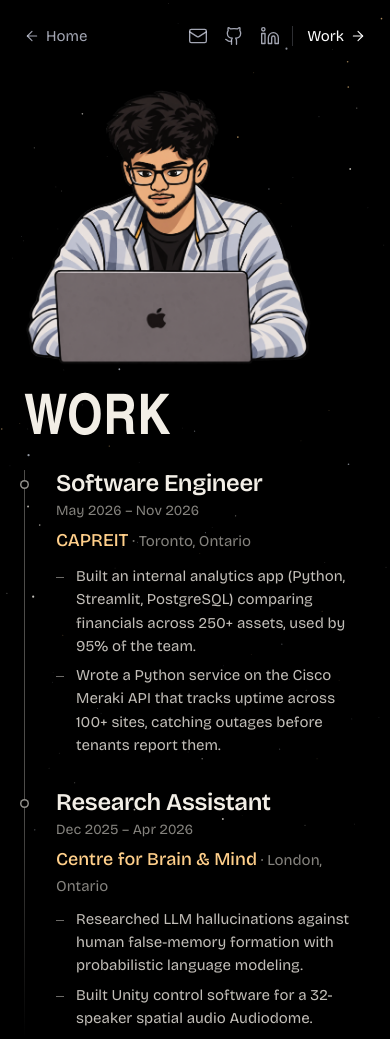
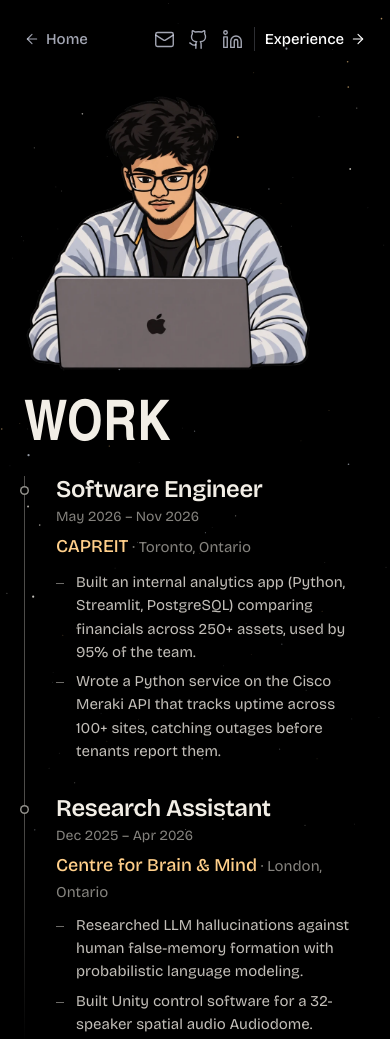
Before and after one commit to ronit567/personal_website-, a plain HTML site: page Desktop/personal/experience.html in a window 390 px wide. Shown: the top 1039 px of the page. Drawn offline with nearby package versions, Linux system fonts and the light colour scheme.

Commit message:
Fix production animations, faster loading, bigger header

```diff
--- a/Desktop/personal/experience.html
+++ b/Desktop/personal/experience.html
@@ -4,7 +4,9 @@
     <meta charset="utf-8" />
     <meta name="viewport" content="width=device-width, initial-scale=1, viewport-fit=cover" />
     <meta name="theme-color" content="#000000" />
-    <title>Work | Ronit Longia</title>
+    <title>Experience | Ronit Longia</title>
+    <link rel="icon" type="image/png" href="favicon.png" />
+    <link rel="apple-touch-icon" href="favicon.png" />
     <link rel="preconnect" href="https://fonts.googleapis.com" />
     <link rel="preconnect" href="https://fonts.gstatic.com" crossorigin />
     <link rel="stylesheet" href="https://fonts.googleapis.com/css2?family=Bricolage+Grotesque:opsz,wght@12..96,400..600&display=swap" />
@@ -51,7 +53,7 @@
         </a>
         <span class="divider" aria-hidden="true"></span>
         <a class="page-link" href="experience.html" aria-current="page">
-          Work
+          Experience
           <svg class="forward" viewBox="0 0 24 24" aria-hidden="true">
             <path d="M5 12h14" />
             <path d="m12 5 7 7-7 7" />
@@ -93,7 +95,7 @@
 
       <!-- the cartoon; moving the pointer over it paints a stroke that shows the real photo -->
       <div class="portrait" id="portrait" tabindex="0">
-        <img src="picture.png" alt="Cartoon of Ronit working on a laptop" />
+        <img src="picture.webp" alt="Cartoon of Ronit working on a laptop" />
         <canvas aria-hidden="true"></canvas>
       </div>
 
@@ -211,7 +213,7 @@
               <text x="20" y="166">same case, new name</text>
               <text class="flip-count" x="300" y="166" text-anchor="end">verdict flipped</text>
             </svg>
-            <video class="project-media" src="bailiff-verdict-flips.mp4" muted loop playsinline autoplay></video>
+            <video class="project-media" src="bailiff-verdict-flips.mp4" muted loop playsinline preload="none"></video>
           </div>
         </li>
 
@@ -237,7 +239,7 @@
                 <line class="strike" x1="146" y1="90" x2="174" y2="90" />
               </g>
             </svg>
-            <video class="project-media" src="ufc.mov" muted loop playsinline autoplay></video>
+            <video class="project-media" src="ufc.mov" muted loop playsinline preload="none"></video>
           </div>
         </li>
 
@@ -255,7 +257,7 @@
             </p>
           </div>
           <div class="project-visual" aria-hidden="true">
-            <video class="project-media" src="rescuewindow.mp4" muted loop playsinline autoplay></video>
+            <video class="project-media" src="rescuewindow.mp4" muted loop playsinline preload="none"></video>
           </div>
         </li>
 
@@ -279,11 +281,28 @@
               <text x="296" y="162" text-anchor="end">3-bit</text>
               <text class="bits" x="160" y="162" text-anchor="middle">fewer bits →</text>
             </svg>
-            <img class="project-media on-white" src="intact_animation.gif" alt="" />
+            <img class="project-media on-white" src="intact_animation.gif" alt="" loading="lazy" />
           </div>
         </li>
       </ul>
     </section>
+
+    <script>
+      // Project clips download and play only once they're on (or near) the screen, so the page
+      // doesn't fetch every video up front; off screen they pause.
+      (() => {
+        const seen = new IntersectionObserver(
+          (entries) => {
+            for (const { target, isIntersecting } of entries) {
+              if (isIntersecting) target.play().catch(() => {});
+              else target.pause();
+            }
+          },
+          { rootMargin: "200px" }
+        );
+        for (const video of document.querySelectorAll("video.project-media")) seen.observe(video);
+      })();
+    </script>
 
     <script>
       // Home: the page clears, leaving the stars; the home page opens up here and comes back down
@@ -325,7 +344,7 @@
         const mask = document.createElement("canvas");
         const m = mask.getContext("2d");
         const photo = new Image();
-        photo.src = "real-cutout.png";
+        photo.src = "real-cutout.webp";
 
         let size = 0;
         let trail = []; // { x, y, r, t, start }: r = brush radius, t = birth time (Infinity: never fades)
--- a/Desktop/personal/styles.css
+++ b/Desktop/personal/styles.css
@@ -32,7 +32,7 @@ body {
 .scene {
   display: block;
   z-index: -2;
-  animation: scene-in 1.6s ease-out both;
+  animation: scene-in 0.7s ease-out both;
 }
 
 /* Darkens the top for text, softens the corners, and adds a little film grain. */
@@ -186,7 +186,7 @@ html.plain .column {
   display: flex;
   align-items: center;
   padding-top: 16px;
-  animation: scene-in 1.6s ease-out both;
+  animation: scene-in 0.7s ease-out both;
 }
 
 .links {
@@ -235,18 +235,18 @@ html.plain .column {
 .icon-link {
   display: grid;
   place-items: center;
-  width: 40px;
-  height: 40px;
+  width: 46px;
+  height: 46px;
 }
 
 .icon-link svg {
-  width: 20px;
-  height: 20px;
+  width: 25px;
+  height: 25px;
 }
 
 .divider {
   width: 1px;
-  height: 20px;
+  height: 24px;
   margin: 0 8px;
   background: rgba(226, 230, 248, 0.2);
 }
@@ -255,14 +255,15 @@ html.plain .column {
   display: inline-flex;
   align-items: center;
   gap: 6px;
-  height: 40px;
+  height: 46px;
   padding: 0 10px;
-  font-size: 15px;
+  font-size: 18px;
+  font-weight: 500;
 }
 
 .page-link svg {
-  width: 16px;
-  height: 16px;
+  width: 19px;
+  height: 19px;
   transition: transform 0.2s;
 }
 
@@ -278,10 +279,30 @@ html.plain .column {
 @media (max-width: 420px) {
   .links {
     gap: 0;
+    margin-right: -6px;
+  }
+
+  .back-link {
+    margin-left: -6px;
   }
 
   .icon-link {
-    width: 36px;
+    width: 34px;
+  }
+
+  .icon-link svg {
+    width: 21px;
+    height: 21px;
+  }
+
+  .page-link {
+    padding: 0 6px;
+    font-size: 15px;
+  }
+
+  .page-link svg {
+    width: 16px;
+    height: 16px;
   }
 
   .divider {
@@ -301,7 +322,7 @@ html.plain .column {
   line-height: 1.4;
   color: rgba(226, 230, 248, 0.75);
   text-shadow: var(--text-halo);
-  animation: scene-in 1.6s ease-out both;
+  animation: scene-in 0.7s ease-out both;
 }
 
 .contributions[hidden] {
@@ -333,7 +354,7 @@ html.plain .column {
 .intro {
   padding-top: 4px;
   padding-left: 32px;
-  animation: scene-in 1.6s ease-out both;
+  animation: scene-in 0.7s ease-out both;
 }
 
 .intro p {
@@ -369,7 +390,7 @@ html.plain .column {
 /* A page of text over the sky */
 .page {
   padding-top: 72px;
-  animation: scene-in 1.6s ease-out both;
+  animation: scene-in 0.7s ease-out both;
 }
 
 .page h1 {
@@ -408,8 +429,8 @@ html.plain .column {
 
 .exp {
   display: grid;
-  grid-template-columns: minmax(0, 1fr) minmax(0, 360px);
-  gap: 32px 64px;
+  grid-template-columns: minmax(0, 1fr) minmax(0, 470px);
+  gap: 32px 48px;
   align-items: center;
   padding-top: 20px; /* compact, so the first projects already show without scrolling */
 }
@@ -550,7 +571,7 @@ html.plain .column {
 .projects-wrap {
   padding-top: 0; /* shares the page text styles, not the page's top spacing */
   padding-bottom: 120px;
-  animation: scene-in 1.6s ease-out both;
+  animation: scene-in 0.7s ease-out both;
 }
 
 .projects-head {
```
Also changed, not shown: Desktop/personal/index.html (+6 -2 lines), Desktop/personal/favicon.png (added), Desktop/personal/picture.webp (added), Desktop/personal/real-cutout.webp (added).
